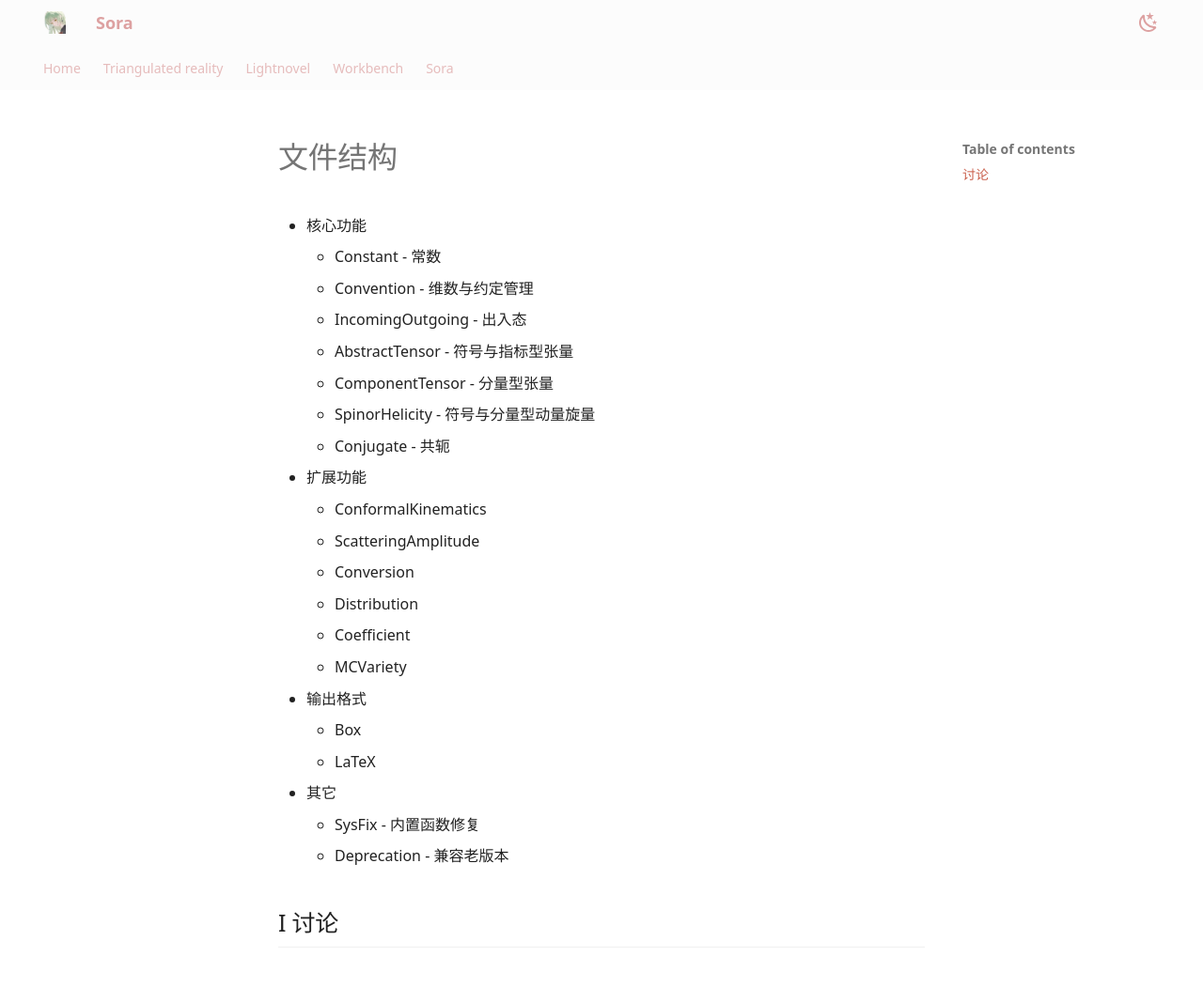
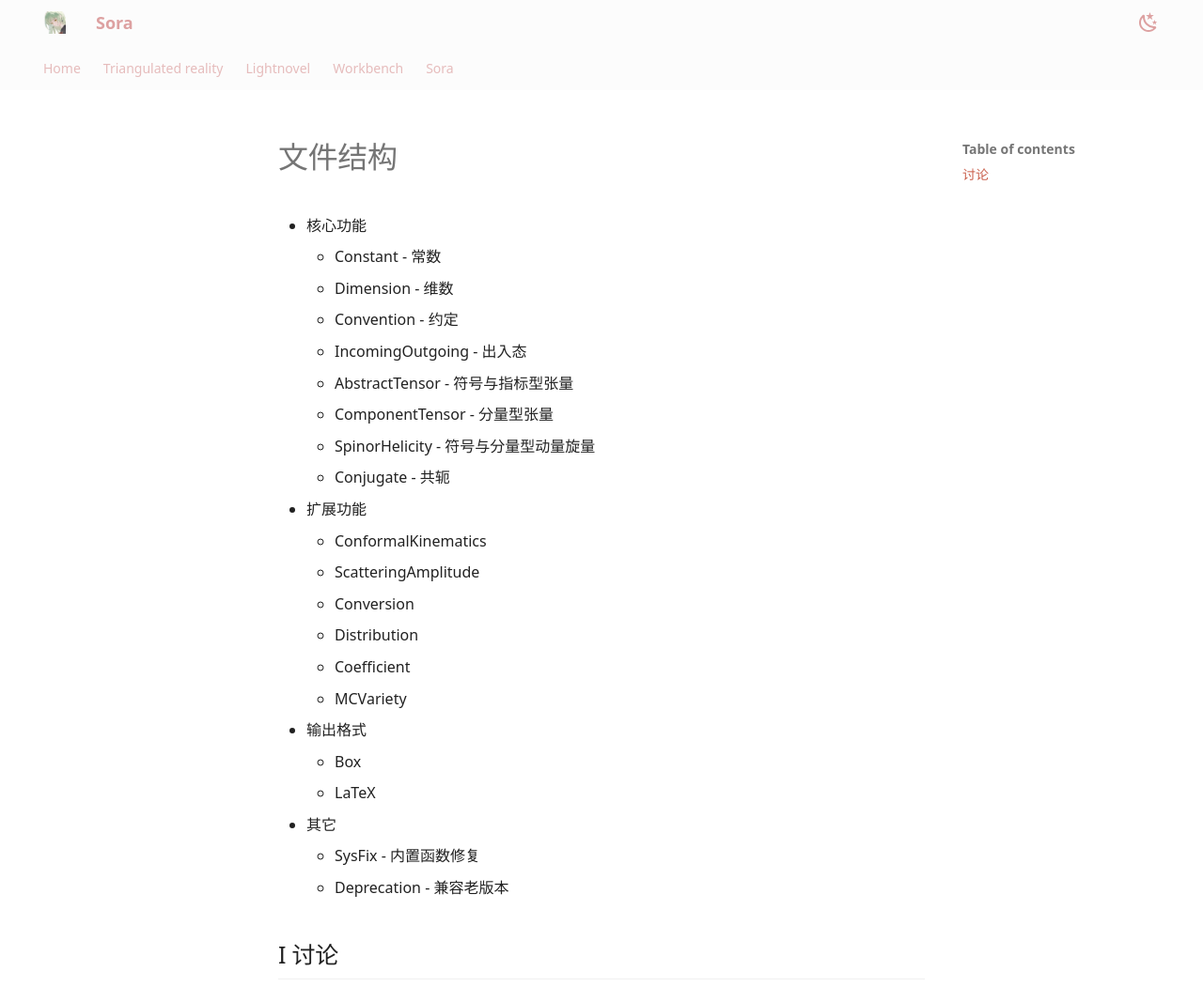
Before and after one commit to yuriever/yuriever.github.io, an MkDocs documentation site: the page built from docs/workbench/Lacia-CCFT/file-struct.md, in a window 1280 px wide and 1067 px high. Shown: the whole window at 94% size. Built offline with MkDocs 1.6.1 and Material for MkDocs 9.7.7, drawn with Linux system fonts in a browser that asks for light colours; some web fonts are replaced.

Commit message:
docs(workbench): update Lacia-CCFT file structure terminology for clarity

```diff
--- a/docs/workbench/Lacia-CCFT/file-struct.md
+++ b/docs/workbench/Lacia-CCFT/file-struct.md
@@ -4,7 +4,9 @@
 
     * Constant - 常数
 
-    * Convention - 维数与约定管理
+    * Dimension - 维数
+
+    * Convention - 约定
 
     * IncomingOutgoing - 出入态
 
```
